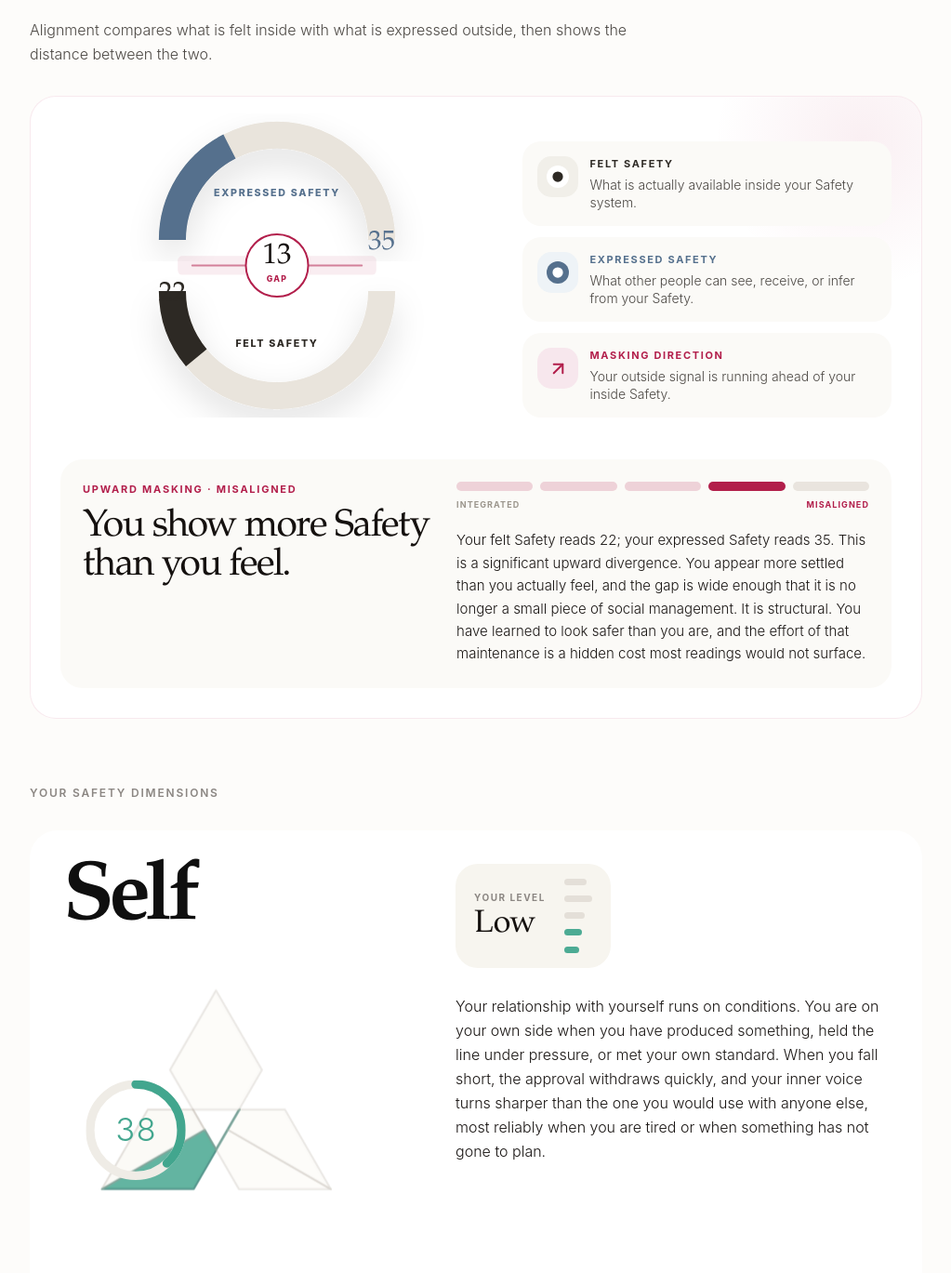
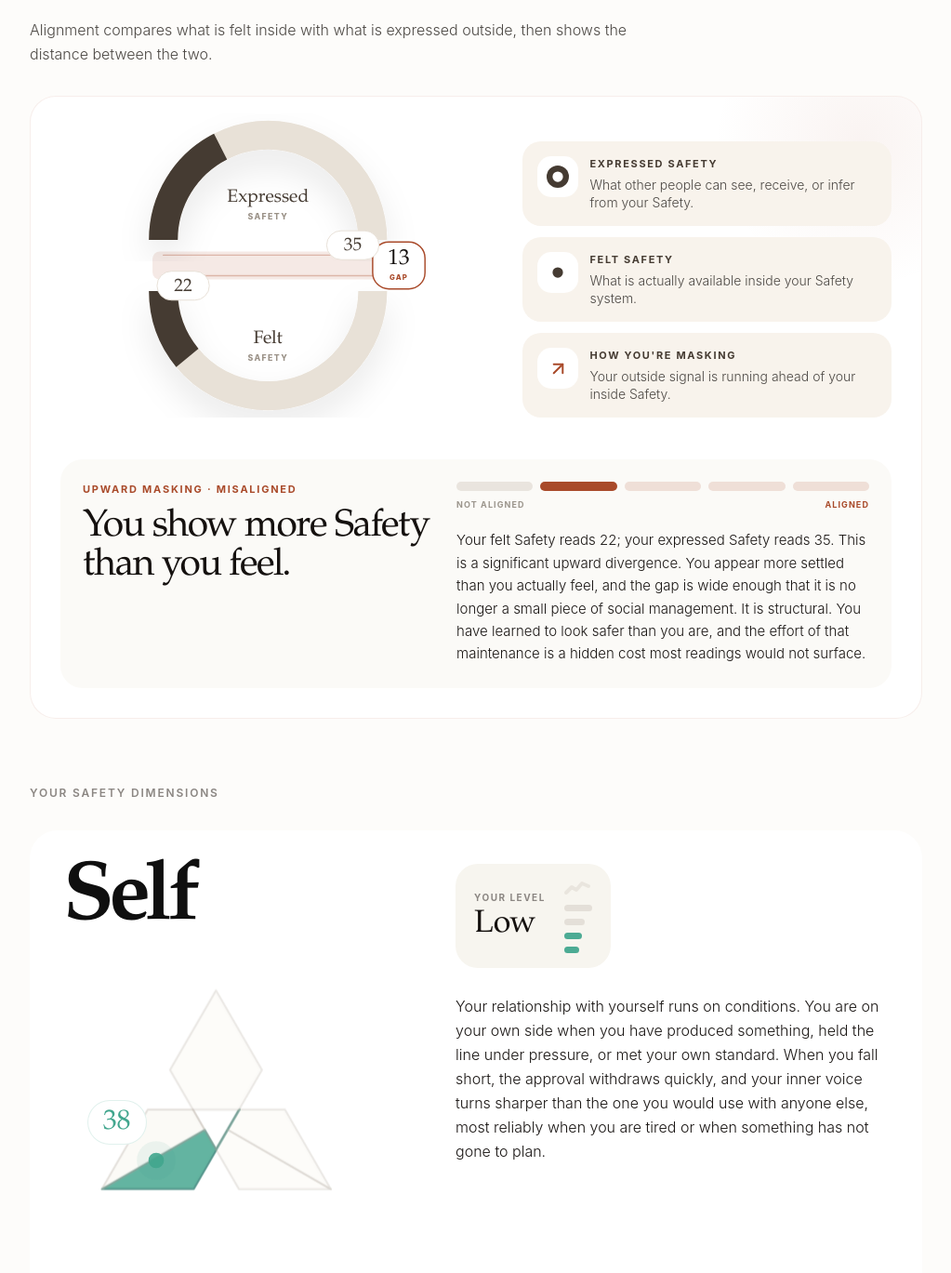
Before and after one commit to neurokrystal/report-design, a React (Vite) app: page / in a window 1280 px wide. Shown: the part 5494-6863 px from the top of the page at 93% size, without its empty margins (232-1255 px from the left). Built offline with nearby package versions, Linux system fonts and the light colour scheme.

Commit message:
Polish alignment and dimension visuals

```diff
--- a/src/app/components/DomainSection.tsx
+++ b/src/app/components/DomainSection.tsx
@@ -31,6 +31,10 @@ import lowOthersNew from '../../imports/10_Low_Others_new.svg';
 
 const SERIF = '"Iowan Old Style", "Palatino Linotype", "Book Antiqua", Georgia, serif';
 const FLAG_COLOR = '#B21E4B';
+const ALIGNMENT_ACCENT = '#A94A2A';
+const ALIGNMENT_INK = '#453B32';
+const ALIGNMENT_TRACK = '#E8E1D7';
+const ALIGNMENT_WASH = '#F8F3EC';
 const SAFETY_DARK = '#064238';
 const FELT_COLOR = '#2D2924';
 const EXPRESSED_COLOR = '#55708D';
@@ -809,10 +813,10 @@ function DomainAlignmentBridge({ domain, felt, expressed, alignmentText }: {
   const maskingLabel = upward ? 'Upward masking' : gap < 0 ? 'Downward masking' : 'Integrated signal';
 
   return (
-    <div className="relative mt-8 overflow-hidden rounded-[28px] border bg-white p-6 md:p-8" style={{ borderColor: `${FLAG_COLOR}18` }}>
+    <div className="relative mt-8 overflow-hidden rounded-[28px] border bg-white p-6 md:p-8" style={{ borderColor: `${ALIGNMENT_ACCENT}18` }}>
       <div
         className="absolute -right-24 -top-28 h-80 w-80 rounded-full pointer-events-none"
-        style={{ background: `radial-gradient(circle, ${FLAG_COLOR}12 0%, transparent 70%)` }}
+        style={{ background: `radial-gradient(circle, ${ALIGNMENT_ACCENT}10 0%, transparent 70%)` }}
       />
       <div className="relative grid gap-8 xl:grid-cols-[1.08fr_0.92fr]">
         <div className="flex flex-col items-center justify-center">
@@ -820,18 +824,18 @@ function DomainAlignmentBridge({ domain, felt, expressed, alignmentText }: {
         </div>
 
         <div className="grid content-center gap-3">
+          <AlignmentInfoTile
+            label={`Expressed ${domain}`}
+            body={`What other people can see, receive, or infer from your ${domain}.`}
+            mode="expressed"
+          />
           <AlignmentInfoTile
             label={`Felt ${domain}`}
             body={`What is actually available inside your ${domain} system.`}
             mode="felt"
           />
           <AlignmentInfoTile
-            label={`Expressed ${domain}`}
-            body={`What other people can see, receive, or infer from your ${domain}.`}
-            mode="expressed"
-          />
-          <AlignmentInfoTile
-            label="Masking direction"
+            label="How you're masking"
             body={upward
               ? `Your outside signal is running ahead of your inside ${domain}.`
               : gap < 0
@@ -844,7 +848,7 @@ function DomainAlignmentBridge({ domain, felt, expressed, alignmentText }: {
 
       <div className="relative mt-7 grid gap-6 rounded-[24px] bg-[#FBFAF7] p-5 md:grid-cols-[0.92fr_1.08fr] md:p-6">
         <div>
-          <p className="text-[11px] uppercase tracking-[0.16em] font-bold" style={{ color: FLAG_COLOR }}>
+          <p className="text-[11px] uppercase tracking-[0.16em] font-bold" style={{ color: ALIGNMENT_ACCENT }}>
             {maskingLabel} · {alignmentLabel}
           </p>
           <h3 className="mt-3" style={{ fontFamily: SERIF, fontSize: 'clamp(1.75rem, 3.2vw, 2.55rem)', lineHeight: 1.02, letterSpacing: '-0.035em', color: '#15110F' }}>
@@ -876,14 +880,54 @@ function SplitAlignmentCircle({ domain, felt, expressed, gap }: {
   const closedExpressedPath = 'M 54 154 A 116 116 0 0 1 286 154';
   const closedFeltPath = 'M 54 154 A 116 116 0 0 0 286 154';
   const gapCenterY = (topY + bottomY) / 2;
-
-  return (
-    <svg viewBox="0 0 340 340" className="h-[330px] w-full max-w-[420px] overflow-visible" aria-label="Felt and expressed alignment gap" role="img">
+  const gapHeight = Math.max(14, bottomY - topY - 26);
+
+  return (
+    <svg viewBox="0 0 360 340" className="h-[330px] w-full max-w-[440px] overflow-visible" aria-label="Felt and expressed alignment gap" role="img">
       <defs>
         <filter id="alignmentSoftShadow" x="-20%" y="-20%" width="140%" height="140%">
-          <feDropShadow dx="0" dy="16" stdDeviation="18" floodColor="#1A1614" floodOpacity="0.12" />
+          <feDropShadow dx="0" dy="18" stdDeviation="18" floodColor="#1A1614" floodOpacity="0.09" />
         </filter>
       </defs>
+      <motion.rect
+        x="42"
+        y={topY + 13}
+        width="256"
+        height={gapHeight}
+        rx="8"
+        fill={ALIGNMENT_ACCENT}
+        initial={{ opacity: 0, scaleY: 0.15 }}
+        whileInView={{ opacity: 0.12, scaleY: 1 }}
+        viewport={{ once: true, amount: 0.45 }}
+        transition={{ duration: 0.8, delay: 0.42, ease: [0.16, 1, 0.3, 1] }}
+        style={{ transformOrigin: '170px 170px' }}
+      />
+      <motion.line
+        x1="54"
+        y1={topY + 17}
+        x2="286"
+        y2={topY + 17}
+        stroke={ALIGNMENT_ACCENT}
+        strokeWidth="1.5"
+        strokeLinecap="round"
+        initial={{ opacity: 0, pathLength: 0 }}
+        whileInView={{ opacity: 0.32, pathLength: 1 }}
+        viewport={{ once: true, amount: 0.45 }}
+        transition={{ duration: 0.7, delay: 0.48 }}
+      />
+      <motion.line
+        x1="54"
+        y1={bottomY - 17}
+        x2="286"
+        y2={bottomY - 17}
+        stroke={ALIGNMENT_ACCENT}
+        strokeWidth="1.5"
+        strokeLinecap="round"
+        initial={{ opacity: 0, pathLength: 0 }}
+        whileInView={{ opacity: 0.32, pathLength: 1 }}
+        viewport={{ once: true, amount: 0.45 }}
+        transition={{ duration: 0.7, delay: 0.52 }}
+      />
       <motion.path
         d={expressedPath}
         initial={{ d: closedExpressedPath }}
@@ -891,8 +935,8 @@ function SplitAlignmentCircle({ domain, felt, expressed, gap }: {
         viewport={{ once: true, amount: 0.45 }}
         transition={{ duration: 1, ease: [0.16, 1, 0.3, 1] }}
         fill="none"
-        stroke="#E9E4DC"
-        strokeWidth="30"
+        stroke={ALIGNMENT_TRACK}
+        strokeWidth="32"
         strokeLinecap="butt"
         filter="url(#alignmentSoftShadow)"
       />
@@ -903,8 +947,8 @@ function SplitAlignmentCircle({ domain, felt, expressed, gap }: {
         viewport={{ once: true, amount: 0.45 }}
         transition={{ duration: 1, ease: [0.16, 1, 0.3, 1] }}
         fill="none"
-        stroke="#E9E4DC"
-        strokeWidth="30"
+        stroke={ALIGNMENT_TRACK}
+        strokeWidth="32"
         strokeLinecap="butt"
         filter="url(#alignmentSoftShadow)"
       />
@@ -914,8 +958,8 @@ function SplitAlignmentCircle({ domain, felt, expressed, gap }: {
         whileInView={{ d: expressedPath, strokeDashoffset: 1 - expressed / 100 }}
         viewport={{ once: true, amount: 0.45 }}
         fill="none"
-        stroke={EXPRESSED_COLOR}
-        strokeWidth="30"
+        stroke={ALIGNMENT_INK}
+        strokeWidth="32"
         strokeLinecap="butt"
         pathLength="1"
         strokeDasharray="1"
@@ -927,63 +971,37 @@ function SplitAlignmentCircle({ domain, felt, expressed, gap }: {
         whileInView={{ d: feltPath, strokeDashoffset: 1 - felt / 100 }}
         viewport={{ once: true, amount: 0.45 }}
         fill="none"
-        stroke={FELT_COLOR}
-        strokeWidth="30"
+        stroke={ALIGNMENT_INK}
+        strokeWidth="32"
         strokeLinecap="butt"
         pathLength="1"
         strokeDasharray="1"
         transition={{ duration: 1.05, delay: 0.08, ease: [0.16, 1, 0.3, 1] }}
       />
-      <motion.rect
-        x="60"
-        y={topY + 18}
-        width="220"
-        height={Math.max(10, bottomY - topY - 36)}
-        rx="5"
-        fill={FLAG_COLOR}
-        initial={{ opacity: 0, scaleY: 0.2 }}
-        whileInView={{ opacity: 0.08, scaleY: 1 }}
-        viewport={{ once: true, amount: 0.45 }}
-        transition={{ duration: 0.7, delay: 0.45, ease: [0.16, 1, 0.3, 1] }}
-        style={{ transformOrigin: '170px 170px' }}
-      />
-      <motion.line
-        x1="76"
-        y1={gapCenterY}
-        x2="264"
-        y2={gapCenterY}
-        stroke={FLAG_COLOR}
-        strokeWidth="2"
-        strokeDasharray="6 8"
-        strokeLinecap="round"
-        initial={{ opacity: 0, pathLength: 0 }}
-        whileInView={{ opacity: 0.52, pathLength: 1 }}
-        viewport={{ once: true, amount: 0.45 }}
-        transition={{ duration: 0.75, delay: 0.55 }}
-      />
-      <motion.circle
-        cx="170"
-        cy={gapCenterY}
-        r="34"
-        fill="#FFFFFF"
-        stroke={FLAG_COLOR}
-        strokeWidth="2"
-        animate={{ scale: [1, 1.06, 1] }}
-        transition={{ duration: 3.8, repeat: Infinity, ease: 'easeInOut' }}
-      />
-      <text x="170" y={gapCenterY - 3} textAnchor="middle" style={{ fontFamily: SERIF, fontSize: 32, fill: '#15110F' }}>{gap}</text>
-      <text x="170" y={gapCenterY + 18} textAnchor="middle" style={{ fontSize: 9, fontWeight: 800, letterSpacing: '0.15em', fill: FLAG_COLOR }}>GAP</text>
-      <text x="170" y={topY - 48} textAnchor="middle" style={{ fontSize: 11, fontWeight: 800, letterSpacing: '0.16em', fill: EXPRESSED_COLOR }}>EXPRESSED {domain.toUpperCase()}</text>
-      <text x="170" y={bottomY + 62} textAnchor="middle" style={{ fontSize: 11, fontWeight: 800, letterSpacing: '0.16em', fill: FELT_COLOR }}>FELT {domain.toUpperCase()}</text>
-      <text x="286" y={topY + 10} textAnchor="middle" style={{ fontFamily: SERIF, fontSize: 30, fill: EXPRESSED_COLOR }}>{expressed}</text>
-      <text x="54" y={bottomY + 10} textAnchor="middle" style={{ fontFamily: SERIF, fontSize: 30, fill: FELT_COLOR }}>{felt}</text>
+      <text x="170" y={topY - 42} textAnchor="middle" style={{ fontFamily: SERIF, fontSize: 20, letterSpacing: '0', fill: ALIGNMENT_INK }}>Expressed</text>
+      <text x="170" y={bottomY + 58} textAnchor="middle" style={{ fontFamily: SERIF, fontSize: 20, letterSpacing: '0', fill: ALIGNMENT_INK }}>Felt</text>
+      <text x="170" y={topY - 23} textAnchor="middle" style={{ fontSize: 9, fontWeight: 800, letterSpacing: '0.16em', fill: '#9A9187' }}>{domain.toUpperCase()}</text>
+      <text x="170" y={bottomY + 77} textAnchor="middle" style={{ fontSize: 9, fontWeight: 800, letterSpacing: '0.16em', fill: '#9A9187' }}>{domain.toUpperCase()}</text>
+      <g>
+        <rect x="286" y={gapCenterY - 26} width="58" height="52" rx="18" fill="#FFFFFF" stroke={ALIGNMENT_ACCENT} strokeWidth="1.5" />
+        <text x="315" y={gapCenterY - 2} textAnchor="middle" style={{ fontFamily: SERIF, fontSize: 24, fill: '#15110F' }}>{gap}</text>
+        <text x="315" y={gapCenterY + 16} textAnchor="middle" style={{ fontSize: 8, fontWeight: 800, letterSpacing: '0.14em', fill: ALIGNMENT_ACCENT }}>GAP</text>
+      </g>
+      <g>
+        <rect x="235" y={topY - 10} width="58" height="32" rx="16" fill="#FFFFFF" stroke={ALIGNMENT_TRACK} strokeWidth="1" />
+        <text x="264" y={topY + 11} textAnchor="middle" style={{ fontFamily: SERIF, fontSize: 20, fill: ALIGNMENT_INK }}>{expressed}</text>
+      </g>
+      <g>
+        <rect x="47" y={bottomY - 22} width="58" height="32" rx="16" fill="#FFFFFF" stroke={ALIGNMENT_TRACK} strokeWidth="1" />
+        <text x="76" y={bottomY} textAnchor="middle" style={{ fontFamily: SERIF, fontSize: 20, fill: ALIGNMENT_INK }}>{felt}</text>
+      </g>
     </svg>
   );
 }
 
 function AlignmentSeverityCue({ gap, label }: { gap: number; label: string }) {
-  const stages = ['Aligned', 'Almost aligned', 'Slightly misaligned', 'Misaligned', 'Very misaligned'];
-  const active = gap <= 4 ? 0 : gap <= 8 ? 1 : gap <= 11 ? 2 : gap <= 16 ? 3 : 4;
+  const stages = ['Very misaligned', 'Misaligned', 'Slightly misaligned', 'Almost aligned', 'Aligned'];
+  const active = gap <= 4 ? 4 : gap <= 8 ? 3 : gap <= 11 ? 2 : gap <= 16 ? 1 : 0;
   return (
     <div>
       <div className="flex items-center gap-2" aria-label={`Alignment level: ${label}`}>
@@ -993,7 +1011,7 @@ function AlignmentSeverityCue({ gap, label }: { gap: number; label: string }) {
             <motion.span
               key={stage}
               className="h-2.5 flex-1 rounded-full"
-              style={{ backgroundColor: selected ? FLAG_COLOR : index < active ? `${FLAG_COLOR}40` : '#E2DDD5' }}
+              style={{ backgroundColor: selected ? ALIGNMENT_ACCENT : index > active ? `${ALIGNMENT_ACCENT}36` : '#E2DDD5' }}
               initial={{ scaleX: 0.4, opacity: 0 }}
               whileInView={{ scaleX: 1, opacity: selected ? 1 : 0.72 }}
               viewport={{ once: true, amount: 0.5 }}
@@ -1003,8 +1021,8 @@ function AlignmentSeverityCue({ gap, label }: { gap: number; label: string }) {
         })}
       </div>
       <div className="mt-2 flex justify-between gap-3 text-[9px] uppercase tracking-[0.12em] font-bold text-[#9B958C]">
-        <span>Integrated</span>
-        <span style={{ color: FLAG_COLOR }}>{label}</span>
+        <span>Not aligned</span>
+        <span style={{ color: ALIGNMENT_ACCENT }}>Aligned</span>
       </div>
     </div>
   );
@@ -1017,13 +1035,13 @@ function AlignmentInfoTile({ label, body, mode }: {
 }) {
   const isFelt = mode === 'felt';
   const isExpressed = mode === 'expressed';
-  const color = isFelt ? FELT_COLOR : isExpressed ? EXPRESSED_COLOR : FLAG_COLOR;
+  const color = ALIGNMENT_INK;
   const Icon = mode === 'masking' ? ArrowUpRight : null;
   return (
-    <div className="rounded-[20px] bg-[#FBFAF7] p-4">
+    <div className="rounded-[20px] p-4" style={{ backgroundColor: ALIGNMENT_WASH }}>
       <div className="flex items-start gap-3">
-        <div className="grid h-11 w-11 shrink-0 place-items-center rounded-[15px]" style={{ backgroundColor: isFelt ? '#F1EFE9' : isExpressed ? '#EEF3F7' : '#F7E7ED', color }}>
-          {Icon ? <Icon size={23} strokeWidth={2.1} /> : <AlignmentSignalIcon mode={mode} color={color} />}
+        <div className="grid h-11 w-11 shrink-0 place-items-center rounded-[15px]" style={{ backgroundColor: '#FFFFFF', color: mode === 'masking' ? ALIGNMENT_ACCENT : ALIGNMENT_INK }}>
+          {Icon ? <Icon size={23} strokeWidth={2.1} /> : <AlignmentSignalIcon mode={mode} color={ALIGNMENT_INK} />}
         </div>
         <div>
           <p className="text-[11px] uppercase tracking-[0.15em] font-bold" style={{ color }}>{label}</p>
@@ -1171,10 +1189,6 @@ function SafetyDimensionJourney({ dim, color, tint, index, active, onActive, onC
   onActive: () => void;
   onClear: () => void;
 }) {
-  const scorePosition = dim.name === 'Self'
-    ? { left: '7%', top: '42%' }
-    : { left: '54%', top: '42%' };
-
   return (
     <motion.div
       id={`safety-${dim.name.toLowerCase()}`}
@@ -1200,15 +1214,8 @@ function SafetyDimensionJourney({ dim, color, tint, index, active, onActive, onC
           </h3>
 
           <div className="relative mt-10 h-72">
-            <motion.div
-              className="absolute z-20"
-              style={scorePosition}
-              animate={{ y: [0, -5, 0], scale: [1, 1.035, 1] }}
-              transition={{ duration: 4.4, repeat: Infinity, ease: 'easeInOut' }}
-            >
-              <RadialScore value={dim.score} color={color} size={104} />
-            </motion.div>
             <SafetyDimensionSymbol selected={dim.name} value={dim.score} color={color} />
+            <DimensionSliceMarker selected={dim.name} value={dim.score} color={color} />
           </div>
         </div>
 
@@ -1271,6 +1278,33 @@ function SafetyDimensionSymbol({ selected, color }: { selected: string; value: n
   );
 }
 
+function DimensionSliceMarker({ selected, value, color }: { selected: string; value: number; color: string }) {
+  const isSelf = selected === 'Self';
+  const dotPosition = isSelf ? { left: '25%', top: '67%' } : { left: '54%', top: '60%' };
+  const labelPosition = isSelf ? { left: '7%', top: '47%' } : { left: '60%', top: '40%' };
+
+  return (
+    <>
+      <motion.div
+        className="absolute z-20 h-4 w-4 rounded-full"
+        style={{ ...dotPosition, backgroundColor: color, boxShadow: `0 0 0 12px ${color}16` }}
+        animate={{ scale: [1, 1.18, 1], opacity: [0.9, 1, 0.9] }}
+        transition={{ duration: 3.2, repeat: Infinity, ease: 'easeInOut' }}
+      />
+      <motion.div
+        className="absolute z-20 rounded-full bg-white px-4 py-2 shadow-[0_14px_30px_-24px_rgba(0,0,0,0.55)]"
+        style={{ ...labelPosition, border: `1px solid ${color}28` }}
+        initial={{ opacity: 0, y: 8 }}
+        whileInView={{ opacity: 1, y: 0 }}
+        viewport={{ once: true, amount: 0.4 }}
+        transition={{ duration: 0.45, ease: [0.16, 1, 0.3, 1] }}
+      >
+        <span className="tabular-nums" style={{ fontFamily: SERIF, fontSize: 30, lineHeight: 1, color }}>{value}</span>
+      </motion.div>
+    </>
+  );
+}
+
 function LevelIndicator({ band, color }: { band: string; color: string }) {
   const normalized = band.toLowerCase();
   const active =
@@ -1286,19 +1320,41 @@ function LevelIndicator({ band, color }: { band: string; color: string }) {
         const on = index < active;
         const isBalance = index === 3;
         const isExcess = index === 4;
+        if (isExcess) {
+          return (
+            <motion.span
+              key={index}
+              className="relative block h-5 w-7"
+              initial={{ opacity: 0, y: 4 }}
+              whileInView={{ opacity: on ? 0.92 : 0.5, y: 0 }}
+              viewport={{ once: true, amount: 0.5 }}
+              transition={{ duration: 0.28, delay: index * 0.04 }}
+            >
+              <svg viewBox="0 0 28 20" className="h-full w-full" aria-hidden="true">
+                <motion.path
+                  d="M2 15 L8 9 L13 12 L19 5 L26 8"
+                  fill="none"
+                  stroke={on ? ALIGNMENT_ACCENT : '#DDD7CE'}
+                  strokeWidth="4"
+                  strokeLinecap="round"
+                  strokeLinejoin="round"
+                />
+              </svg>
+            </motion.span>
+          );
+        }
         return (
           <motion.span
             key={index}
             className="block rounded-full"
             style={{
-              width: isExcess ? 24 : isBalance ? 30 : 16 + index * 3,
+              width: isBalance ? 30 : 16 + index * 3,
               height: 7,
-              backgroundColor: on ? (isExcess ? FLAG_COLOR : color) : '#DDD7CE',
-              opacity: on ? (isExcess ? 0.86 : 0.95) : 0.72,
-              transform: isExcess ? 'skewX(-14deg)' : undefined,
+              backgroundColor: on ? color : '#DDD7CE',
+              opacity: on ? 0.95 : 0.72,
             }}
             initial={{ scaleX: 0.4, opacity: 0 }}
-            whileInView={{ scaleX: 1, opacity: on ? (isExcess ? 0.86 : 0.95) : 0.72 }}
+            whileInView={{ scaleX: 1, opacity: on ? 0.95 : 0.72 }}
             viewport={{ once: true, amount: 0.5 }}
             transition={{ duration: 0.28, delay: index * 0.04 }}
           />
@@ -1313,10 +1369,8 @@ function SixDimensionScale({ active, color }: { active: string; color: string })
     <div className="relative overflow-hidden rounded-[24px] border bg-white p-6" style={{ borderColor: `${color}22` }}>
       <div className="mb-7 flex items-center justify-between gap-4">
         <p className="text-[12px] uppercase tracking-[0.16em] font-bold text-[#1A1614]">Your six dimensions</p>
-        <p className="text-[10px] uppercase tracking-[0.13em] font-bold text-[#A09A91]">Balance line</p>
       </div>
       <div className="relative h-72">
-        <div className="absolute left-0 right-0 top-1/2 border-t border-dashed border-[#CFC8BE]" />
         <div className="absolute inset-0 grid grid-cols-6 gap-6 items-end">
           {allDimensionScores.map((item) => {
             const selected = item.name === active;
```
